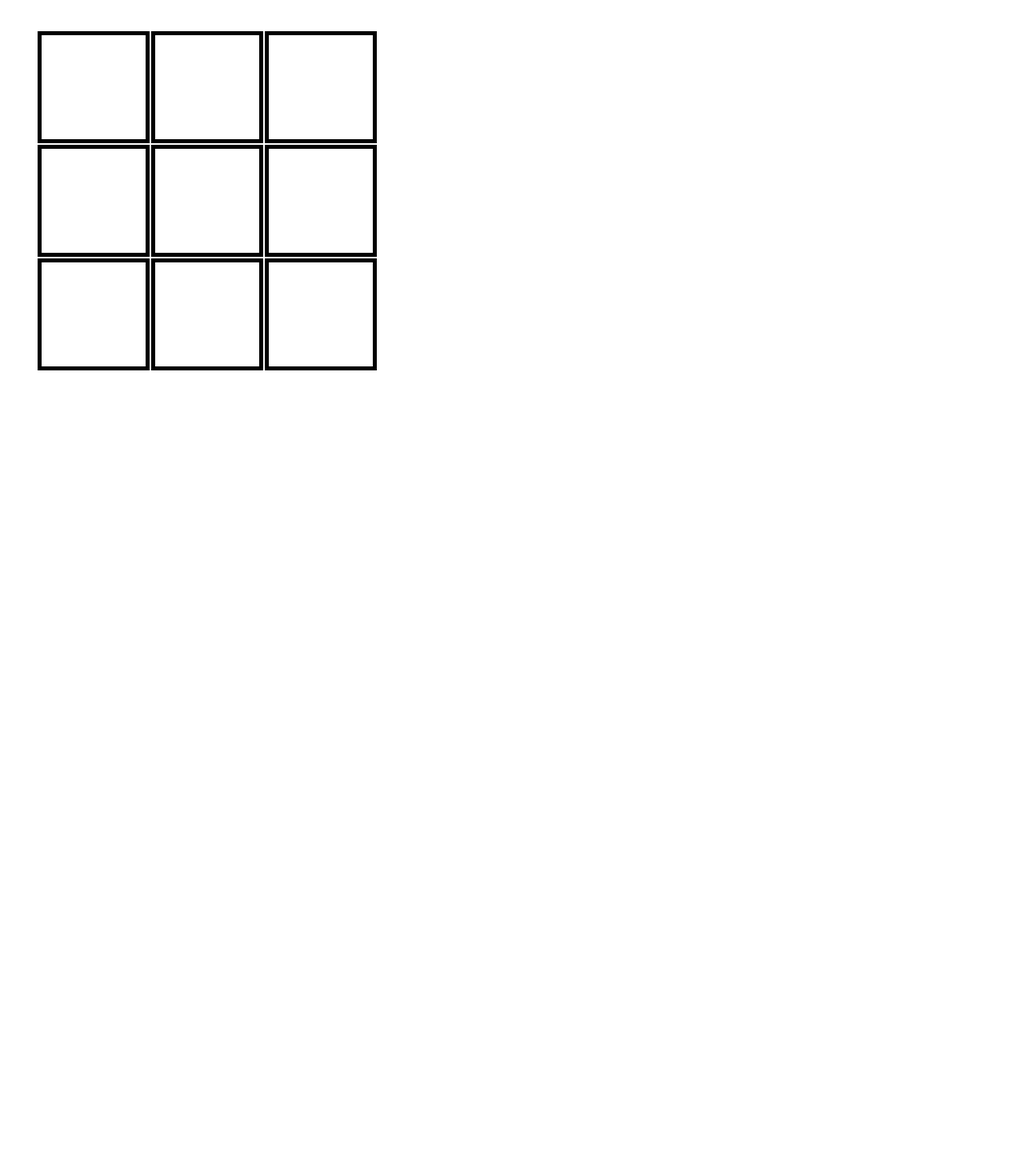
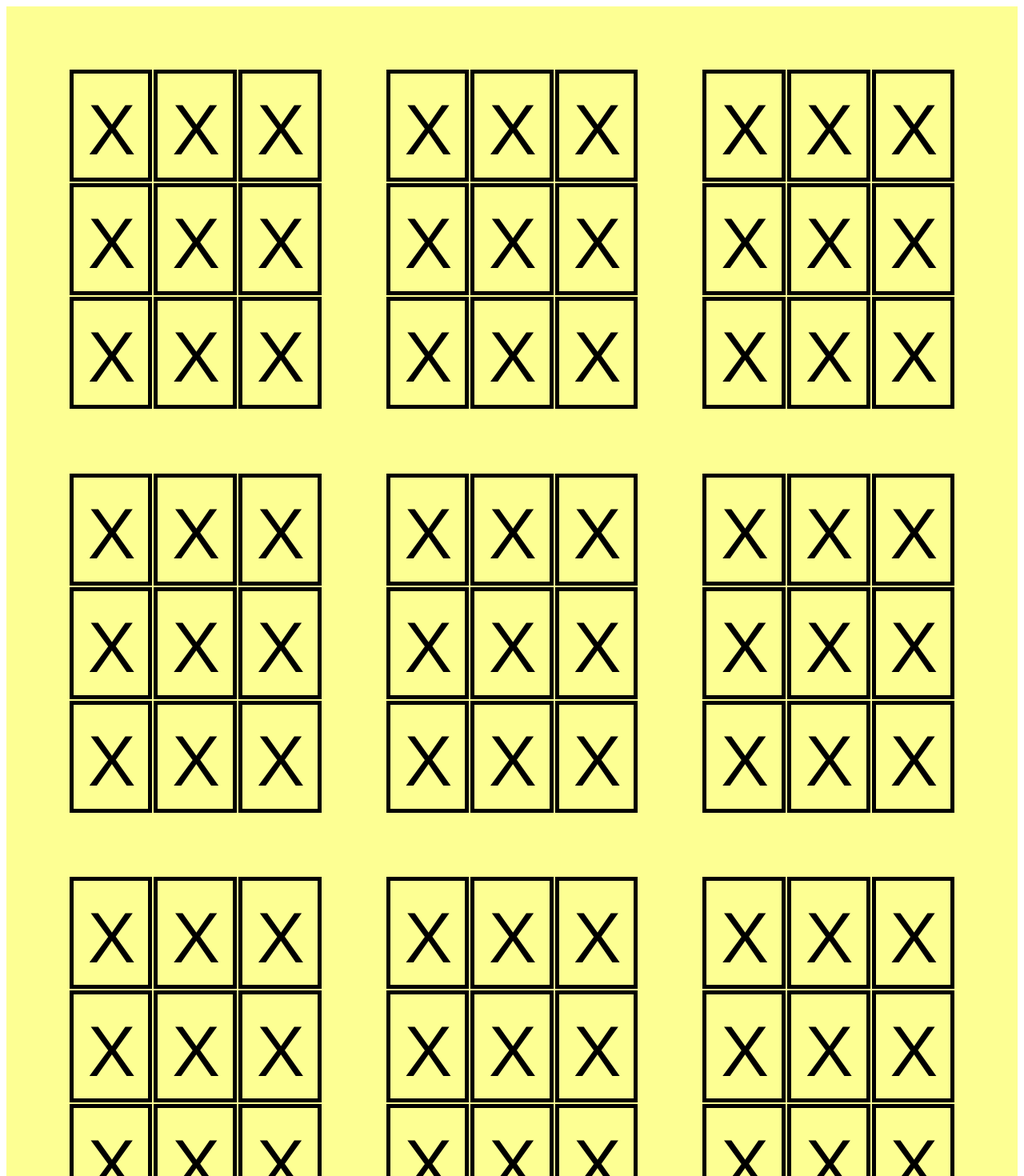
Before and after one commit to sunnyux/tic-tac-toe-3-vue-frontend, a Vue app: page / in a window 1280 px wide. Shown: the top 1470 px of the page at 80% size. Before the commit the page ends 800 px from the top, so only its background shows below. Built offline with nearby package versions, Linux system fonts and the light colour scheme; the HTML template or start-up script is replaced by a standard one.

Commit message:
broken nesting still

```diff
--- a/src/App.vue
+++ b/src/App.vue
@@ -1,20 +1,21 @@
 <template>
   <div id="app">
-    <Octothorpe :oct-depth="depth"></Octothorpe>
+    <Board :oct-depth="depth"></Board>
   </div>
 </template>
 
 <script>
-// import Board from "./components/Board.vue";
-import Octothorpe from "./components/Octothorpe";
+import Board from "./components/Board.vue";
+// import Octothorpe from "./components/Octothorpe";
 export default {
   name: "app",
   components: {
-    Octothorpe,
+    // Octothorpe,
+    Board,
   },
   data() {
     return {
-      depth: 0,
+      depth: 1,
     }
   }
 };
--- a/src/components/Board.vue
+++ b/src/components/Board.vue
@@ -1,35 +1,11 @@
 <template>
     <div class="board" id="board">
-        <Octothorpe v-if="depth>0" :octDepth="depth - 1">
-            <Octothorpe>
-                <Octothorpe></Octothorpe>
-            </Octothorpe>
-        </Octothorpe>
-<!--        <table class="oct-container">-->
-<!--            <tr>-->
-<!--                <td> <Octothorpe name="1" class="grid-cell bottom right"> <Cell /> </Octothorpe> </td>-->
-<!--                <td> <Octothorpe name="2"> <Cell /> </Octothorpe>  </td>-->
-<!--                <td> <Octothorpe name="3"> <Cell /> </Octothorpe> </td>-->
-<!--            </tr>-->
-<!--            <tr>-->
-<!--                <td> <Octothorpe name="4"> <Cell /> </Octothorpe> </td>-->
-<!--                <td> <Octothorpe name="5" > <Cell /> </Octothorpe> </td>-->
-<!--                <td> <Octothorpe name="6"> <Cell /> </Octothorpe>  </td>-->
-<!--            </tr>-->
-<!--            <tr>-->
-<!--                <td> <Octothorpe name="7" > <Cell /> </Octothorpe>  </td>-->
-<!--                <td> <Octothorpe name="8" > <Cell /> </Octothorpe>  </td>-->
-<!--                <td> <Octothorpe name="9" > <Cell /> </Octothorpe>  </td>-->
-<!--            </tr>-->
-<!--        </table>-->
+        <Octothorpe :oct-depth="octDepth"></Octothorpe>
     </div>
 </template>
 
 <script>
 import Octothorpe from "./Octothorpe.vue";
-// import Cell from "./Cell.vue";
-
-// const depth = 3
 
 export default {
     name: "Board",
--- a/src/components/Cell.vue
+++ b/src/components/Cell.vue
@@ -16,7 +16,7 @@ export default {
 
 	data: function () {
 		return {
-			mark: ""
+			mark: "X"
 		}
 	},
 
--- a/src/components/Octothorpe.vue
+++ b/src/components/Octothorpe.vue
@@ -1,29 +1,78 @@
 <template>
-    <!--    <div>-->
-    <!--        <table class="oct-container">-->
-    <!--            <tr>-->
-    <!--                <td class="grid-cell top bottom left right">-->
-    <!--                    <slot>Oct</slot>-->
-    <!--                </td>-->
-    <!--            </tr>-->
-    <!--        </table>-->
-    <!--    </div>-->
-    <div>
-        <slot>
+    <!--    <table class="oct-container">-->
+    <!--        <tr v-for="row in 3" :key="row">-->
+    <!--            <td v-for="column in 3" :key="row-column">-->
+    <!--                <div v-if="octDepth>0">-->
+    <!--                    <Octothorpe :octDepth="octDepth-1"></Octothorpe>-->
+    <!--                </div>-->
+    <!--                <div v-else>-->
+    <!--                    <Cell class="grid-cell top bottom left right"></Cell>-->
+    <!--                </div>-->
+    <!--            </td>-->
+    <!--        </tr>-->
+    <!--    </table>-->
     <table class="oct-container">
-                <tr v-for="row in 3" :key="row">
-                    <td v-for="column in 3" :key="row-column">
-                        <div v-if="octDepth>0">
+        <tr>
+            <td v-if="octDepth>0">
                 <Octothorpe :octDepth="octDepth-1"></Octothorpe>
-                        </div>
-                        <div v-else>
+            </td>
+            <td v-else>
                 <Cell class="grid-cell top bottom left right"></Cell>
-                        </div>
+            </td>
+            <td v-if="octDepth>0">
+                <Octothorpe :octDepth="octDepth-1"></Octothorpe>
+            </td>
+            <td v-else>
+                <Cell class="grid-cell top bottom left right"></Cell>
+            </td>
+            <td v-if="octDepth>0">
+                <Octothorpe :octDepth="octDepth-1"></Octothorpe>
+            </td>
+            <td v-else>
+                <Cell class="grid-cell top bottom left right"></Cell>
+            </td>
+        </tr>
+        <tr>
+            <td v-if="octDepth>0">
+                <Octothorpe :octDepth="octDepth-1"></Octothorpe>
+            </td>
+            <td v-else>
+                <Cell class="grid-cell top bottom left right"></Cell>
+            </td>
+            <td v-if="octDepth>0">
+                <Octothorpe :octDepth="octDepth-1"></Octothorpe>
+            </td>
+            <td v-else>
+                <Cell class="grid-cell top bottom left right"></Cell>
+            </td>
+            <td v-if="octDepth>0">
+                <Octothorpe :octDepth="octDepth-1"></Octothorpe>
+            </td>
+            <td v-else>
+                <Cell class="grid-cell top bottom left right"></Cell>
+            </td>
+        </tr>
+        <tr>
+            <td v-if="octDepth>0">
+                <Octothorpe :octDepth="octDepth-1"></Octothorpe>
+            </td>
+            <td v-else>
+                <Cell class="grid-cell top bottom left right"></Cell>
+            </td>
+            <td v-if="octDepth>0">
+                <Octothorpe :octDepth="octDepth-1"></Octothorpe>
+            </td>
+            <td v-else>
+                <Cell class="grid-cell top bottom left right"></Cell>
+            </td>
+            <td v-if="octDepth>0">
+                <Octothorpe :octDepth="octDepth-1"></Octothorpe>
+            </td>
+            <td v-else>
+                <Cell class="grid-cell top bottom left right"></Cell>
             </td>
         </tr>
     </table>
-        </slot>
-    </div>
 </template>
 
 <script>
```
Lines whose indentation alone changed are shown as unchanged.
